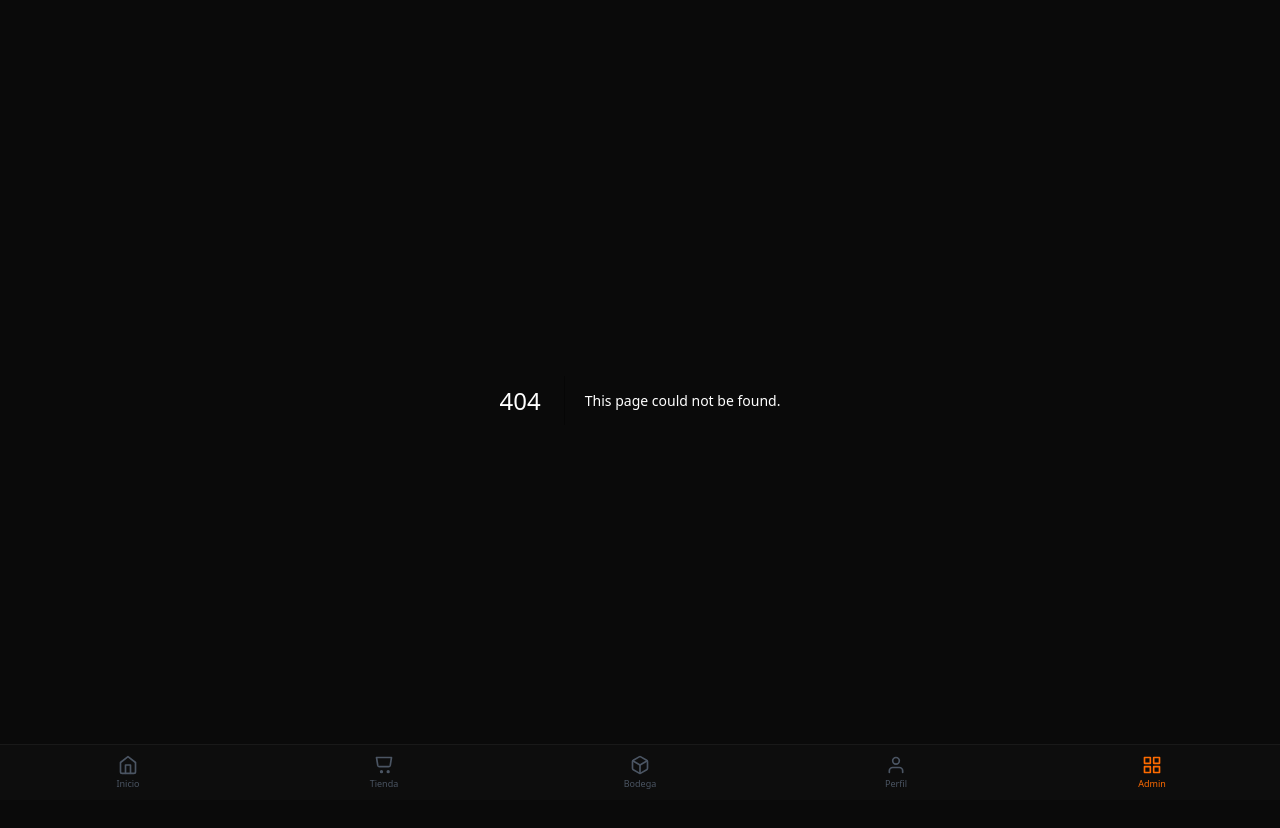
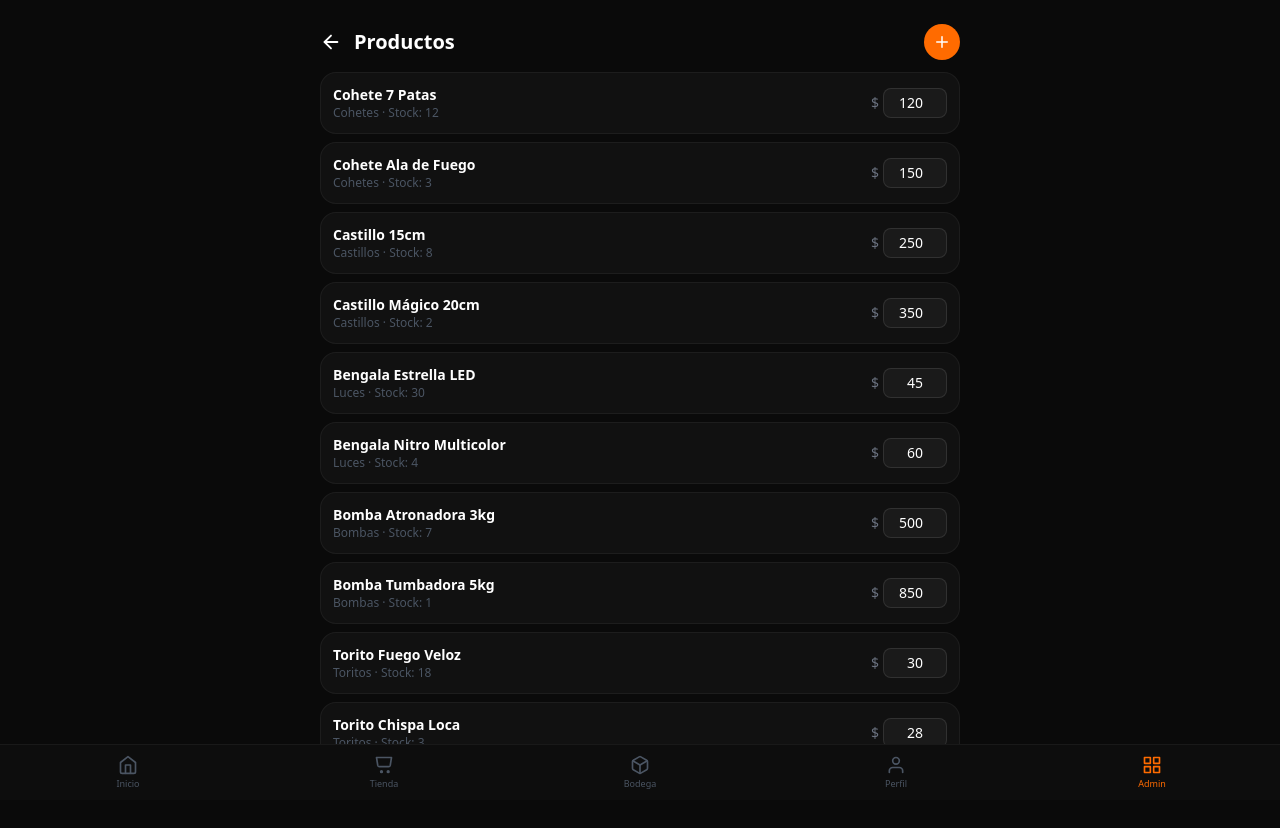
Before and after one commit to turbillon50/pirotecnia-kyo, a Next.js app: page /admin/productos in a window 1280 px wide. Before the commit this address had no page. Shown: the top 828 px of the page. Built offline with nearby package versions, Linux system fonts and the light colour scheme.

Commit message:
feat: pantalla admin productos editable

```diff
--- /dev/null
+++ b/src/app/admin/productos/page.tsx
@@ -0,0 +1,61 @@
+'use client';
+import { useState } from 'react';
+import { motion } from 'framer-motion';
+import Link from 'next/link';
+import { demoProducts as initial, Product } from '@/lib/demo-data';
+import { IconArrowLeft, IconPlus } from '@/components/icons';
+
+export default function AdminProductosPage() {
+  const [products, setProducts] = useState<Product[]>(initial);
+
+  const editarPrecio = (id: number, precio: number) => {
+    setProducts((prev) => prev.map((p) => (p.id === id ? { ...p, precio } : p)));
+  };
+
+  return (
+    <motion.main
+      initial={{ opacity: 0, y: 16 }}
+      animate={{ opacity: 1, y: 0 }}
+      transition={{ duration: 0.25 }}
+      className="max-w-2xl mx-auto pb-4"
+    >
+      <div className="px-4 pt-6 pb-3 flex items-center justify-between">
+        <div className="flex items-center gap-3">
+          <Link href="/admin">
+            <IconArrowLeft c="#fff" s={22} />
+          </Link>
+          <h1 className="text-xl font-black text-white">Productos</h1>
+        </div>
+        <motion.button whileTap={{ scale: 0.95 }} className="w-9 h-9 rounded-full bg-[#FF6B00] flex items-center justify-center">
+          <IconPlus c="#fff" s={18} />
+        </motion.button>
+      </div>
+
+      <div className="px-4 space-y-2">
+        {products.map((p, i) => (
+          <motion.div
+            key={p.id}
+            initial={{ opacity: 0, y: 16 }}
+            animate={{ opacity: 1, y: 0 }}
+            transition={{ duration: 0.25, delay: 0.03 * i }}
+            className="bg-[#111] rounded-[var(--r-md)] p-3 border border-white/5 flex items-center justify-between gap-3"
+          >
+            <div className="flex-1 min-w-0">
+              <p className="text-white text-sm font-semibold truncate">{p.nombre}</p>
+              <p className="text-gray-600 text-xs">{p.categoria} · Stock: {p.stock}</p>
+            </div>
+            <div className="flex items-center gap-1 shrink-0">
+              <span className="text-gray-500 text-sm">$</span>
+              <input
+                type="number"
+                value={p.precio}
+                onChange={(e) => editarPrecio(p.id, Number(e.target.value))}
+                className="w-16 bg-[#1a1a1a] border border-white/10 rounded-[var(--r-sm)] px-2 py-1 text-white text-sm text-right outline-none focus:border-[#FF6B00]/50"
+              />
+            </div>
+          </motion.div>
+        ))}
+      </div>
+    </motion.main>
+  );
+}
```
